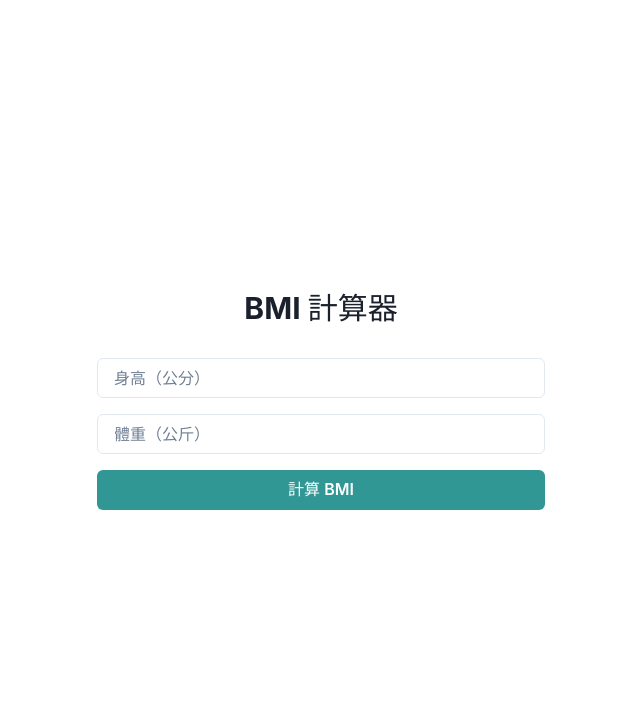
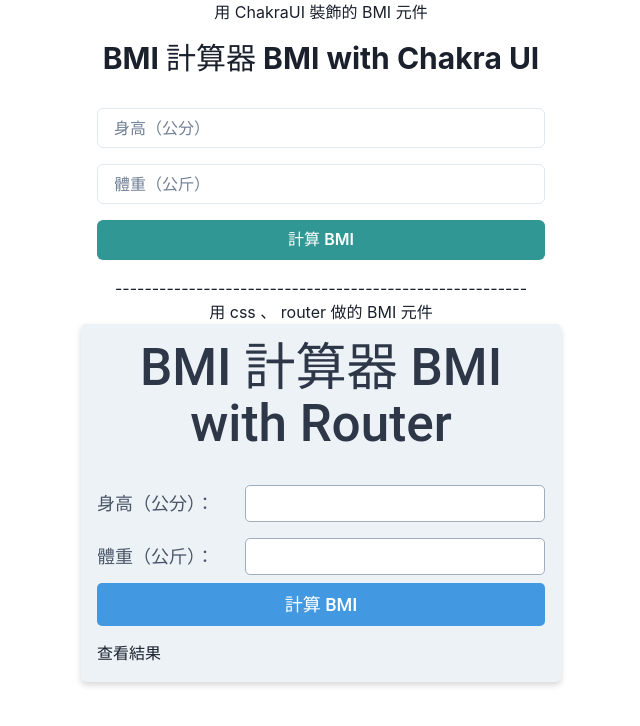
Before and after one commit to HarryFan/react_bmi_with_chakra_ui, a React (Vite) app: page / in a window 1280 px wide. Shown: the top 726 px of the page, without its empty margins (319-959 px from the left). Built offline with nearby package versions, Linux system fonts and the light colour scheme.

Commit message:
add  bmi with router and css

```diff
--- a/package.json
+++ b/package.json
@@ -14,7 +14,8 @@
     "@emotion/styled": "^11.10.6",
     "framer-motion": "^4.1.17",
     "react": "^18.2.0",
-    "react-dom": "^18.2.0"
+    "react-dom": "^18.2.0",
+    "react-router-dom": "^6.10.0"
   },
   "devDependencies": {
     "@types/react": "^18.0.28",
--- a/src/App.jsx
+++ b/src/App.jsx
@@ -1,16 +1,20 @@
 import { ChakraProvider, Center } from '@chakra-ui/react'; // 引入 ChakraProvider 和 Center 元件
 import BMICalculator from './components/bmi-calculator'; // 引入 BMICalculator 元件
+import BMICalculatorRouter from './components/bmi-calculator-router-css'; // 引入 BMICalculator 元件 router css範例
 
 function App() {
   return (
-    // 使用 Center 元件使 BMICalculator 在頁面上置中
-    <Center h="100vh" w="100vw">
-      {/* 將 ChakraProvider 元件包裹 BMICalculator 元件，以便在 BMICalculator 中使用 Chakra UI 的元件 */}
-      <ChakraProvider>
-        <BMICalculator />
-      </ChakraProvider>
+    <Center  w="100vw">
+      <div className="container">
+        <ChakraProvider>
+          <p>用 ChakraUI 裝飾的 BMI 元件</p>
+          <BMICalculator />
+         <p>--------------------------------------------------------</p>
+          <p>用 css 、 router 做的 BMI 元件</p>
+          <BMICalculatorRouter />
+        </ChakraProvider>
+      </div>
     </Center>
   );
 }
-
 export default App; // 導出 App 函數
--- /dev/null
+++ b/src/components/BMICalculator.css
@@ -0,0 +1,141 @@
+.container {
+  display: flex;
+  flex-direction: column;
+  align-items: center;
+}
+
+.bmi-calculator {
+  max-width: 480px;
+  margin: 0 auto;
+  padding: 16px;
+  font-family: 'Roboto', sans-serif;
+  background-color: #edf2f7;
+  border-radius: 5px;
+  box-shadow: 0px 3px 6px rgba(0, 0, 0, 0.16);
+}
+
+h1 {
+  font-size: 24px;
+  font-weight: 500;
+  text-align: center;
+  margin-bottom: 24px;
+  color: #2d3748;
+}
+
+.input-form {
+  display: flex;
+  flex-direction: column;
+  margin: 16px 0;
+}
+
+.input-form div {
+  display: flex;
+  align-items: center;
+  margin: 8px 0;
+}
+
+.input-form label {
+  flex-basis: 140px;
+  font-size: 18px;
+  margin-right: 8px;
+  color: #4a5568;
+}
+
+.input-form input[type="number"] {
+  flex-grow: 1;
+  font-size: 18px;
+  padding: 4px 8px;
+  border: 1px solid #a0aec0;
+  border-radius: 5px;
+}
+
+.input-form button {
+  font-size: 18px;
+  padding: 8px 16px;
+  background-color: #4299e1;
+  color: #fff;
+  border: none;
+  border-radius: 5px;
+  cursor: pointer;
+  transition: background-color 0.3s ease;
+}
+
+.input-form button:hover {
+  background-color: #3182ce;
+}
+
+.result-page {
+  max-width: 480px;
+  margin: 0 auto;
+  padding: 16px;
+}
+
+.result-page p {
+  font-size: 18px;
+  margin: 8px 0;
+  color: #2d3748;
+}
+
+.result-page a {
+  font-size: 18px;
+  margin-top: 16px;
+  color: #4299e1;
+  text-decoration: none;
+  display: inline-block;
+  padding: 8px 16px;
+  background-color: #edf2f7;
+  border-radius: 5px;
+  transition: background-color 0.3s ease;
+}
+
+.result-page a:hover {
+  background-color: #e2e8f0;
+}
+
+
+.result-container {
+  background-color: #fff;
+  padding: 24px;
+  border-radius: 5px;
+  box-shadow: 0px 3px 6px rgba(0, 0, 0, 0.16);
+  margin-bottom: 24px;
+}
+
+.result-container p {
+  font-size: 18px;
+  margin: 8px 0;
+  color: #2d3748;
+}
+
+.result-container p:first-child {
+  font-weight: 500;
+  margin-bottom: 16px;
+}
+
+.result-container p:nth-child(2) {
+  font-size: 20px;
+  font-weight: 500;
+  color: #4a5568;
+}
+
+.result-container p:last-child {
+  font-size: 18px;
+  color: #4a5568;
+  margin-top: 16px;
+}
+
+.result-page a {
+  font-size: 18px;
+  margin-top: 16px;
+  color: #4299e1;
+  text-decoration: none;
+  display: inline-block;
+  padding: 8px 16px;
+  background-color: #edf2f7;
+  border-radius: 5px;
+  transition: background-color 0.3s ease;
+}
+
+.result-page a:hover {
+  background-color: #e2e8f0;
+}
--- /dev/null
+++ b/src/components/bmi-calculator-router-css.jsx
@@ -0,0 +1,128 @@
+import { useState } from "react";
+import { BrowserRouter as Router, Routes, Route, Link } from "react-router-dom";
+import { useNavigate, useLocation } from "react-router-dom";
+import "./BMICalculator.css";
+
+// BMI 計算器主要元件
+function BMICalculator() {
+  const [height, setHeight] = useState("");
+  const [weight, setWeight] = useState("");
+
+  const calculateBMI = () => {
+    const heightMeters = height / 100;
+    const bmiValue = weight / (heightMeters * heightMeters);
+    const calculatedBMI = bmiValue.toFixed(2);
+    let calculatedResultText = "";
+    let calculatedWeightLoss = null;
+
+    // 根據 BMI 數值判斷體重狀況
+    if (bmiValue < 18.5) {
+      calculatedResultText = "體重過輕";
+    } else if (bmiValue >= 18.5 && bmiValue < 24) {
+      calculatedResultText = "正常範圍";
+    } else {
+      const maxNormalWeight = 24 * heightMeters * heightMeters;
+      const weightLossValue = parseFloat((weight - maxNormalWeight).toFixed(1));
+      calculatedWeightLoss = weightLossValue.toFixed(1);
+
+      if (bmiValue >= 24 && bmiValue < 27) {
+        calculatedResultText = `過重，您需要減掉約 ${weightLossValue} 公斤才能回到正常範圍`;
+      } else if (bmiValue >= 27 && bmiValue < 30) {
+        calculatedResultText = `輕度肥胖，您需要減掉約 ${weightLossValue} 公斤才能回到正常範圍`;
+      } else if (bmiValue >= 30 && bmiValue < 35) {
+        calculatedResultText = `中度肥胖，您需要減掉約 ${weightLossValue} 公斤才能回到正常範圍`;
+      } else {
+        calculatedResultText = `重度肥胖，您需要減掉約 ${weightLossValue} 公斤才能回到正常範圍`;
+      }
+    }
+
+    return {
+      bmi: calculatedBMI,
+      resultText: calculatedResultText,
+      weightLoss: calculatedWeightLoss,
+    };
+  };
+
+  return (
+    <Router>
+      <div className="bmi-calculator">
+        <Routes>
+          <Route path="/result" element={<ResultPage />} />
+          <Route
+            path="/"
+            element={
+              <InputPage
+                height={height}
+                setHeight={setHeight}
+                weight={weight}
+                setWeight={setWeight}
+                calculateBMI={calculateBMI}
+              />
+            }
+          />
+        </Routes>
+      </div>
+    </Router>
+  );
+}
+
+// 輸入頁面元件
+function InputPage({ height, setHeight, weight, setWeight, calculateBMI }) {
+  const navigate = useNavigate();
+  const handleClick = () => {
+    const result = calculateBMI();
+    navigate("/result", {
+      state: result,
+    });
+  };
+
+  return (
+    <div>
+      <h1>BMI 計算器 BMI with Router</h1>
+      <div className="input-form">
+        <div>
+          <label htmlFor="height">身高（公分）：</label>
+          <input
+            type="number"
+            id="height"
+            value={height}
+            onChange={(e) => setHeight(e.target.value)}
+          />
+        </div>
+        <div>
+          <label htmlFor="weight">體重（公斤）：</label>
+          <input
+            type="number"
+            id="weight"
+            value={weight}
+            onChange={(e) => setWeight(e.target.value)}
+          />
+        </div>
+        <button onClick={handleClick}>計算 BMI</button>
+      </div>
+      <Link to="/result">查看結果</Link>
+    </div>
+  );
+}
+
+// 輸入頁面元件
+function ResultPage() {
+  const location = useLocation();
+  const { bmi, resultText, weightLoss } = location.state || {};
+
+  return (
+    <div>
+      <h1>BMI 計算結果</h1>
+      {bmi && (
+        <div className="result-container">
+          <p>BMI 指數：{bmi}</p>
+          <p>{resultText}</p>
+          {weightLoss && <p>需要減重 {weightLoss} 公斤</p>}
+        </div>
+      )}
+      <Link to="/">重新輸入</Link>
+    </div>
+  );
+}
+
+export default BMICalculator;
--- a/src/components/bmi-calculator.jsx
+++ b/src/components/bmi-calculator.jsx
@@ -60,7 +60,7 @@
   return (
     <Box w="100%" maxW="480px" mx="auto" p={4}>
       <Center mb={8}>
-        <Heading size="lg">BMI 計算器</Heading>
+        <Heading size="lg">BMI 計算器 BMI with Chakra UI</Heading>
       </Center>
       <Flex justify="center">
         <Stack spacing={4} w="100%">
```
Also changed, not shown: 1 other file (tests, documents, lock files or other folders).
